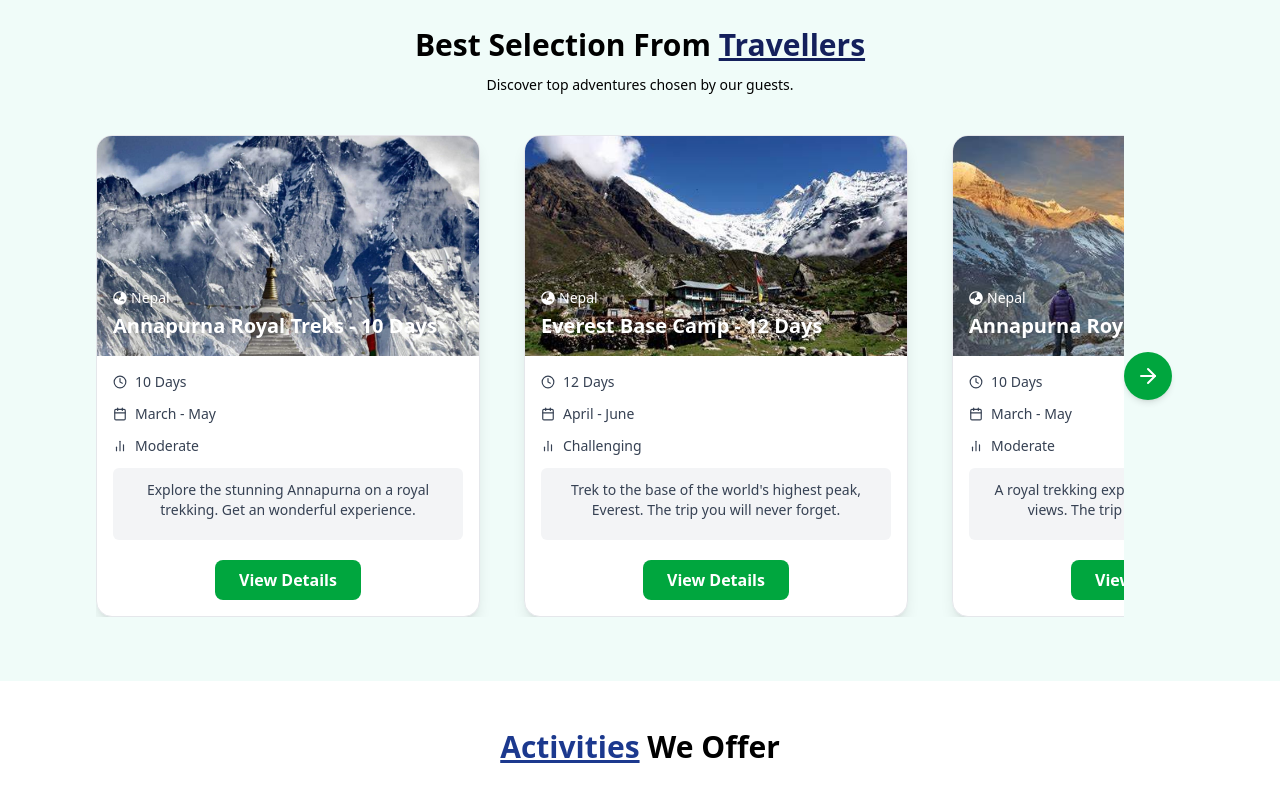
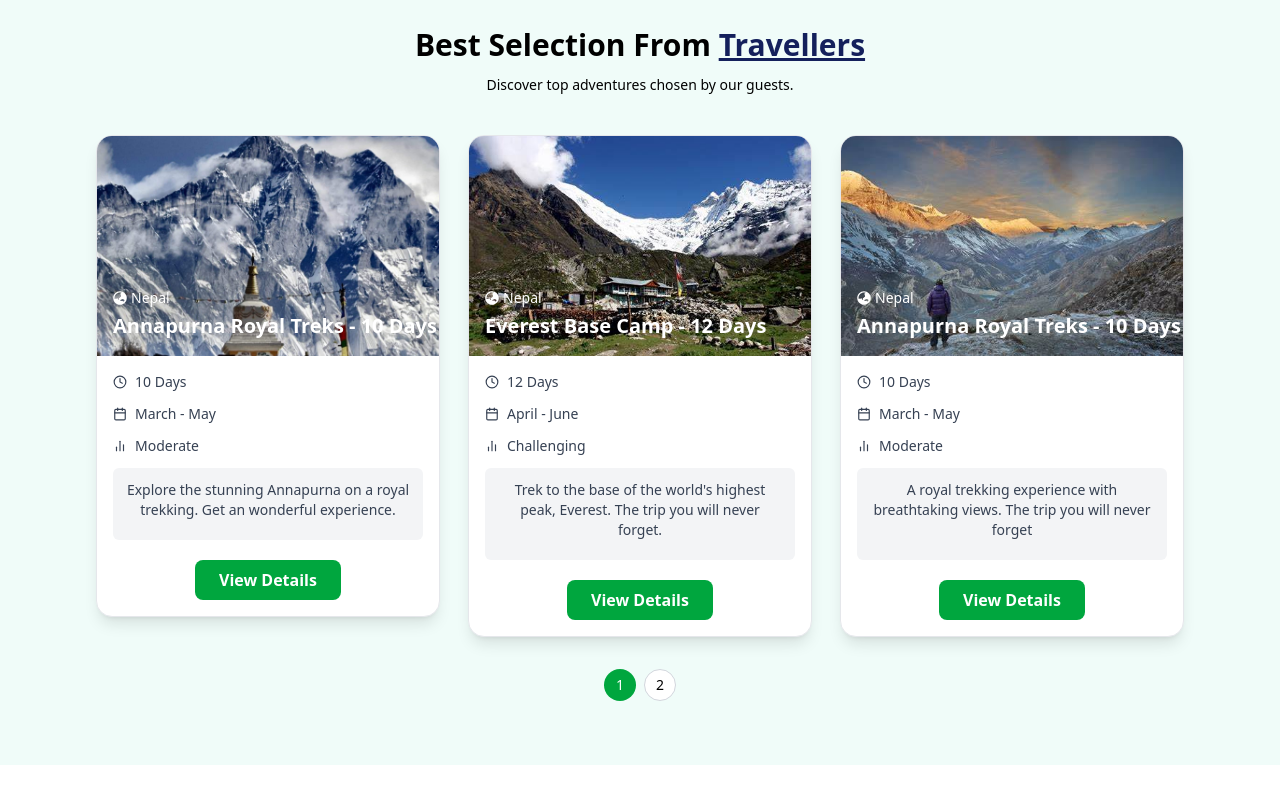
Before and after one commit to themohankhati/magnificient, a React (Vite) app: page / in a window 1280 px wide. Shown: the part 1780-2580 px from the top of the page. Built offline with nearby package versions, Linux system fonts and the light colour scheme.

Commit message:
Home page and Tour trek page changes

```diff
--- a/src/components/homepage/Activities.jsx
+++ b/src/components/homepage/Activities.jsx
@@ -36,26 +36,26 @@ const activities = [
 
 const ActivitiesSection = () => {
   return (
-    <>
-
     <section className="text-center py-12">
       <div className="container mx-auto px-4">
         <h2 className="text-3xl font-bold mb-12">
           <span className="text-blue-900 underline">Activities</span> We Offer
         </h2>
-        <div className="flex flex-wrap justify-between items-start gap-15 max-w-5xl mx-auto">
-          {activities.map(activity => (
+
+        {/* Grid Container for 2 rows */}
+        <div className="flex flex-wrap justify-center gap-8 max-w-5xl mx-auto">
+          {activities.map((activity) => (
             <a
-            key={activity.id}
-            href={`#${activity.id}`}
-            className="flex items-center text-black no-underline rounded-lg transition-transform transform hover:scale-105 w-full max-w-xs"
+              key={activity.id}
+              href={`#${activity.id}`}
+              className="flex items-center text-black no-underline rounded-lg transition-transform transform hover:scale-105 basis-[30%] max-w-[300px]"
             >
               <div className="w-32 h-20 overflow-hidden rounded-md">
                 <img
                   src={`Images/${activity.image}`}
                   alt={activity.title}
                   className="w-full h-full object-cover"
-                  />
+                />
               </div>
               <div className="pl-4 text-left">
                 <h3 className="text-lg font-semibold mb-1">{activity.title}</h3>
@@ -64,6 +64,8 @@ const ActivitiesSection = () => {
             </a>
           ))}
         </div>
+
+        {/* Explore More Button */}
         <div className="mt-14">
           <a
             href="#explore-more"
@@ -74,8 +76,6 @@ const ActivitiesSection = () => {
         </div>
       </div>
     </section>
-
-            </>
   );
 };
 
--- a/src/components/homepage/BestSelections.jsx
+++ b/src/components/homepage/BestSelections.jsx
@@ -1,6 +1,6 @@
-import React, { useRef } from "react";
+import React, { useRef, useState } from "react";
 import { motion } from "framer-motion";
-import { ArrowRight, ArrowLeft } from "lucide-react";
+// import { ArrowRight, ArrowLeft } from "lucide-react";
 import Card from "../../shared_components/Card";
 
 const trekData = [
@@ -64,28 +64,31 @@ const trekData = [
     description: "Explore the ancient kingdom of Mustang in a remote trekking adventure.",
     price: "USD 1600",
   },
+
 ];
 
+const CARDS_PER_PAGE = 3;
+const pages = Math.ceil(trekData.length / CARDS_PER_PAGE);
+
 export default function BestSelection() {
-  const scrollRef = useRef(null);
+  const [currentPage, setCurrentPage] = useState(0);
 
-  const handleScrollRight = () => {
-    if (scrollRef.current) {
-      scrollRef.current.scrollBy({ left: 300, behavior: "smooth" });
-      if (scrollRef.current.scrollLeft + scrollRef.current.clientWidth >= scrollRef.current.scrollWidth - 300) {
-        scrollRef.current.scrollTo({ left: 0, behavior: "smooth" });
-      }
-    }
+  const handlePageChange = (pageIndex) => {
+    setCurrentPage(pageIndex);
   };
 
-  const handleScrollLeft = () => {
-    if (scrollRef.current) {
-      scrollRef.current.scrollBy({ left: -300, behavior: "smooth" });
-      if (scrollRef.current.scrollLeft <= 300) {
-        scrollRef.current.scrollTo({ left: scrollRef.current.scrollWidth, behavior: "smooth" });
-      }
-    }
+  const handleNext = () => {
+    setCurrentPage((prev) => (prev + 1) % pages);
   };
+
+  const handlePrev = () => {
+    setCurrentPage((prev) => (prev - 1 + pages) % pages);
+  };
+
+  const paginatedData = trekData.slice(
+    currentPage * CARDS_PER_PAGE,
+    currentPage * CARDS_PER_PAGE + CARDS_PER_PAGE
+  );
 
   return (
     <section className="text-center bg-[#f0fcf9] py-16">
@@ -98,16 +101,11 @@ export default function BestSelection() {
           Discover top adventures chosen by our guests.
         </p>
 
-        <div className="relative overflow-hidden">
-
-          {/* Scrollable Container */}
-          <motion.div
-            ref={scrollRef}
-            className="flex gap-7 overflow-x-hidden scroll-smooth"
-            style={{ width: "calc(100% - 60px)" }}
-          >
-            {[...trekData, ...trekData].map((trek, index) => (
-              <div key={index} className="min-w-[400px]">
+        <div className="relative">
+          {/* Cards */}
+          <motion.div className="flex gap-7 justify-center transition-all duration-500">
+            {paginatedData.map((trek, index) => (
+              <div key={index} className="min-w-[300px] max-w-[350px]">
                 <Card
                   image={`Images/${trek.image}`}
                   country={trek.country}
@@ -121,21 +119,36 @@ export default function BestSelection() {
             ))}
           </motion.div>
 
-          {/* Scroll Left Button */}
+          {/* Navigation Arrows */}
           {/* <button
-            onClick={handleScrollLeft}
-            className="absolute left-3 top-1/2 transform -translate-y-1/2 bg-green-600 text-white rounded-full w-12 h-12 flex items-center justify-center shadow-md"
+            onClick={handlePrev}
+            className="absolute left-0 top-1/2 transform -translate-y-1/2 bg-green-600 text-white rounded-full w-10 h-10 flex items-center justify-center shadow-md"
           >
-            <ArrowLeft size={24} />
+            <ArrowLeft size={20} />
+          </button>
+          <button
+            onClick={handleNext}
+            className="absolute right-0 top-1/2 transform -translate-y-1/2 bg-green-600 text-white rounded-full w-10 h-10 flex items-center justify-center shadow-md"
+          >
+            <ArrowRight size={20} />
           </button> */}
+        </div>
 
-          {/* Scroll Right Button */}
-          <button
-            onClick={handleScrollRight}
-            className="absolute right-3 top-1/2 transform -translate-y-1/2 bg-green-600 text-white rounded-full w-12 h-12 flex items-center justify-center shadow-md"
-          >
-            <ArrowRight size={24} />
-          </button>
+        {/* Pagination Buttons */}
+        <div className="mt-8 flex justify-center gap-2">
+          {Array.from({ length: pages }).map((_, idx) => (
+            <button
+              key={idx}
+              onClick={() => handlePageChange(idx)}
+              className={`w-8 h-8 rounded-full text-sm font-medium ${
+                currentPage === idx
+                  ? "bg-green-600 text-white"
+                  : "bg-white border border-gray-300 text-black"
+              }`}
+            >
+              {idx + 1}
+            </button>
+          ))}
         </div>
       </div>
     </section>
--- a/src/components/homepage/Tour and Trek/DetailsItinerary.jsx
+++ b/src/components/homepage/Tour and Trek/DetailsItinerary.jsx
@@ -1,8 +1,7 @@
-import React from "react";
-import { useState } from "react";
+import React, { useState } from "react";
 import { IoIosArrowDown, IoIosArrowUp } from "react-icons/io";
 
-export default function DetailsItinerary({faqs}) {
+export default function DetailsItinerary({ faqs }) {
   const [openIndex, setOpenIndex] = useState(null);
 
   const toggleFAQ = (index) => {
@@ -10,28 +9,32 @@ export default function DetailsItinerary({faqs}) {
   };
 
   return (
-    <section className="mt-10 py-12">
+    <section className="mt-16 py-12 px-4 bg-[#f9fdfb] ">
       <div className="max-w-5xl ">
-        <h2 className="text-3xl font-bold ">Detailed Itinerary</h2>
-        <div className="flex flex-col gap-4">
+        <h2 className="text-4xl font-extrabold text-[#14205c] mb-10 tracking-wide">
+          Detailed Itinerary
+        </h2>
+
+        <div className="flex flex-col gap-6 cursor-pointer">
           {faqs.map((faq, index) => (
             <div
               key={index}
-              className="bg-white shadow-md rounded-lg overflow-hidden"
+              className="bg-white shadow-md rounded-xl overflow-hidden border border-gray-200 "
             >
               <button
-                className="w-full flex justify-between items-center bg-green-50 cursor-pointer p-8"
+                className="w-full flex justify-between items-center bg-green-50 p-6 hover:bg-green-100 transition duration-300 cursor-pointer"
                 onClick={() => toggleFAQ(index)}
               >
-                <span className="text-left text-base font-bold">
-                  {`Day:${faq.day_number} : ${faq.title}`}
+                <span className="text-lg font-semibold text-left text-gray-900">
+                  {`Day ${faq.day_number}: ${faq.title}`}
                 </span>
-                <span className="text-sm">
+                <span className="text-xl text-green-700">
                   {openIndex === index ? <IoIosArrowUp /> : <IoIosArrowDown />}
                 </span>
               </button>
+
               {openIndex === index && (
-                <div className="p-4 text-gray-600 text-left text-sm">
+                <div className="px-6 py-4 text-gray-700 text-base leading-relaxed border-t border-gray-200 transition-all duration-300 ease-in-out">
                   {faq.description}
                 </div>
               )}
--- a/src/components/homepage/Tour and Trek/ShortItinerary.jsx
+++ b/src/components/homepage/Tour and Trek/ShortItinerary.jsx
@@ -1,27 +1,34 @@
 import React from "react";
 
-const ShortItinerary = ({itinerary}) => {
+const ShortItinerary = ({ itinerary }) => {
+  return (
+    <div className="flex flex-col mt-12 w-full px-4">
+      <h1 className="text-4xl font-extrabold text-[#14205c] mb-8 tracking-wide text-start">
+        Short Itinerary
+      </h1>
 
-  return (
-    <>
-      <div className="flex flex-col mt-8 w-full">
-        <h1 className="text-3xl font-bold"> Short Itinerary</h1>
-        <table className="border-collapse border border-gray-400 w-2/3" id="shortItinerary">
+      <div className="overflow-x-auto w-full max-w-4xl shadow-md rounded-lg">
+        <table className="w-full text-base text-left border border-gray-300 rounded-lg overflow-hidden">
           <tbody>
             {itinerary.map((item, index) => (
               <tr
-                key={index._id}
-                className="text-center border border-gray-400 px-4 py-2"
+                key={item._id || index}
+                className={`border-b border-gray-200 ${
+                  index % 2 === 0 ? "bg-white" : "bg-gray-50"
+                } hover:bg-green-50 transition duration-200`}
               >
-                <td className=" px-4 py-2 font-bold">{`Day ${item.day_number} :`}</td>
-                <td className="text-start">{item.title}</td>
-                {/* <td className="text-start">{item.description}</td> */}
+                <td className="px-6 py-5 font-extrabold text-gray-900 whitespace-nowrap text-lg">
+                  Day {item.day_number} :
+                </td>
+                <td className="px-6 py-5 font-bold text-gray-800 text-lg">
+                  {item.title}
+                </td>
               </tr>
             ))}
           </tbody>
         </table>
       </div>
-    </>
+    </div>
   );
 };
 
```
Also changed, not shown: src/components/homepage/FAQSection.jsx (+23 -14 lines).
